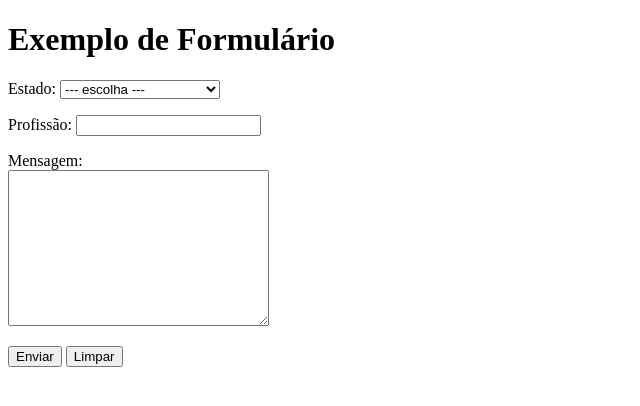
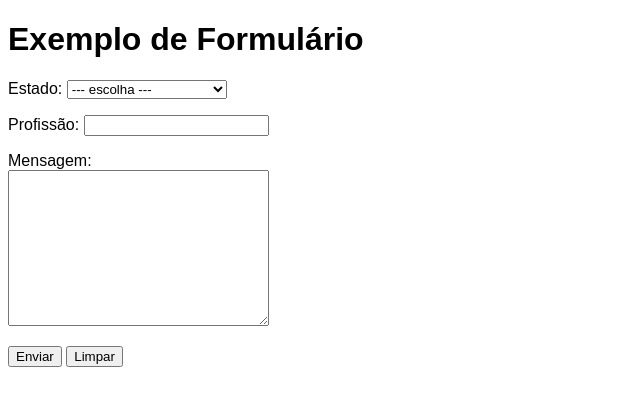
Before and after one commit to thnascii/html-css, a plain HTML site: page exercícios/ex025/form007.html in a window 1280 px wide. Shown: the whole page, without its empty margins (0-640 px from the left). Drawn offline with Linux system fonts and the light colour scheme.

Commit message:
Update Form 007

```diff
--- a/exercícios/ex025/form007.html
+++ b/exercícios/ex025/form007.html
@@ -5,6 +5,11 @@
     <meta http-equiv="X-UA-Compatible" content="IE=edge">
     <meta name="viewport" content="width=device-width, initial-scale=1.0">
     <title>Formulário</title>
+    <style>
+        *{
+            font-family: Arial, Helvetica, sans-serif;
+        }
+    </style>
 </head>
 <body>
     <h1>Exemplo de Formulário</h1>
```
